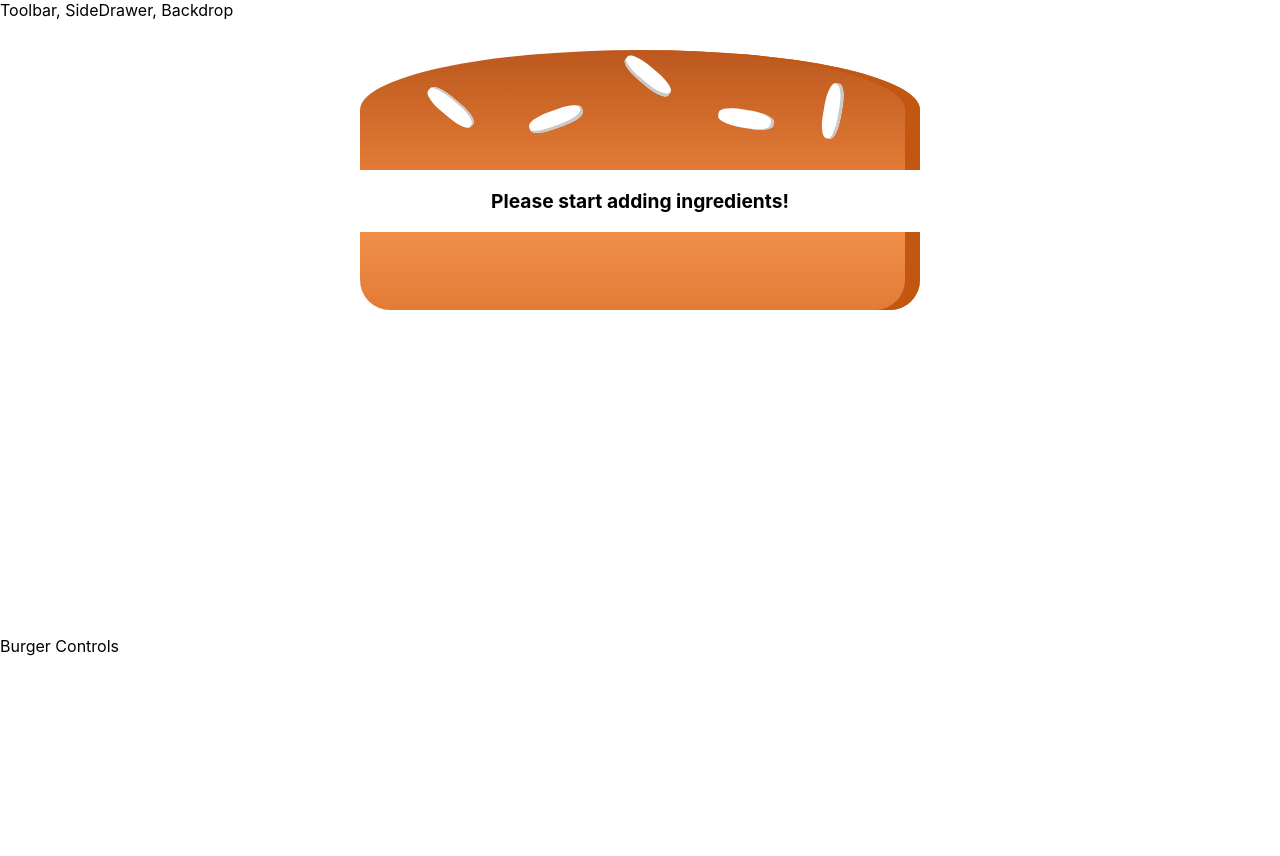
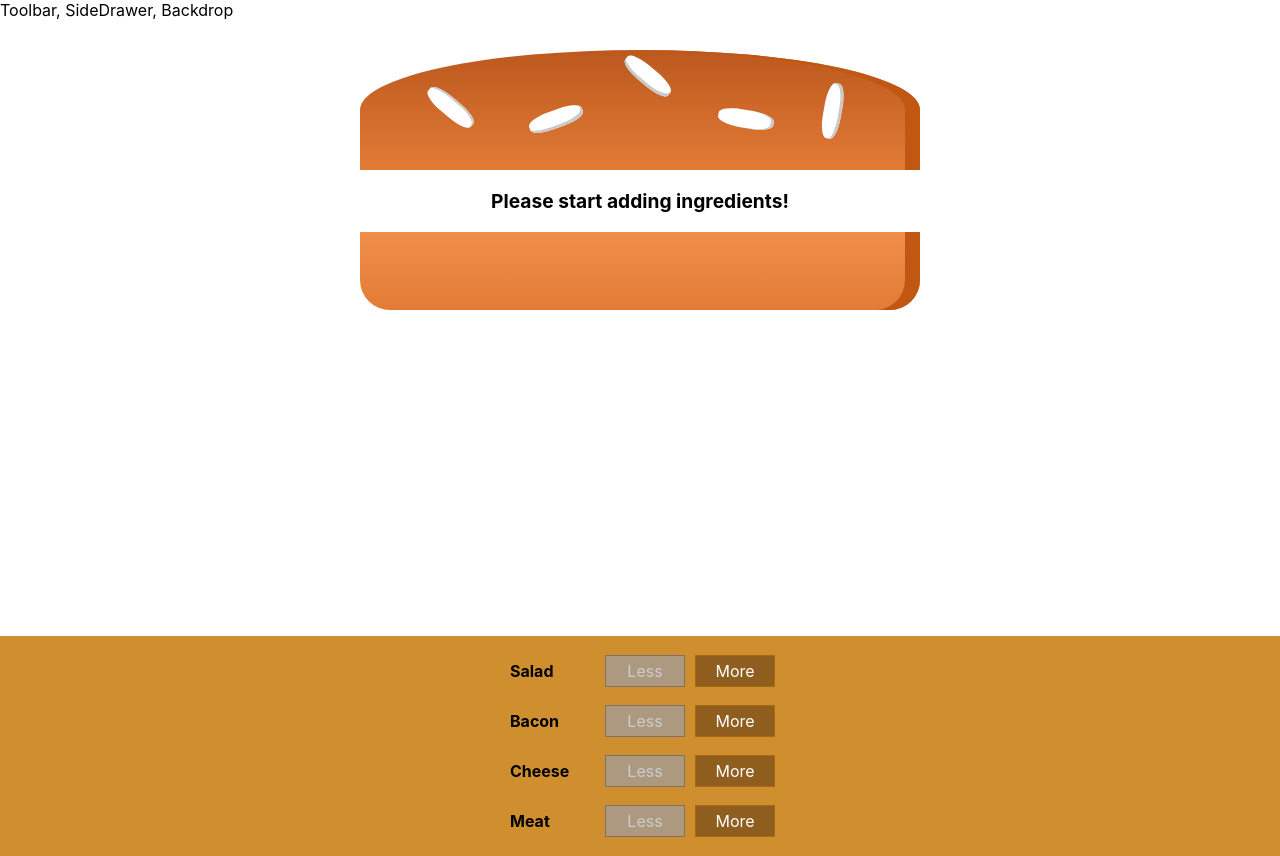
Before and after one commit to StevenCalverley/burger-builder, a React (Create React App) app: page / in a window 1280 px wide. Before the commit the page ends 800 px from the top, so only its background shows below. Built offline with nearby package versions, Linux system fonts and the light colour scheme.

Commit message:
Add Build Controls - create BuildControls - create BuildControl - add logic to add and remove ingedients

```diff
--- /dev/null
+++ b/src/components/Burger/BuildControls/BuildControl/BuildControl.js
@@ -0,0 +1,20 @@
+import React from 'react';
+import styles from './BuildControl.module.css';
+
+const buildControl = (props) => (
+  <div className={styles.BuildControl}>
+    <div className={styles.Label}>{props.label}</div>
+    <button
+      className={styles.Less}
+      onClick={props.remove}
+      disabled={props.disabled}
+    >
+      Less
+    </button>
+    <button className={styles.More} onClick={props.added}>
+      More
+    </button>
+  </div>
+);
+
+export default buildControl;
--- /dev/null
+++ b/src/components/Burger/BuildControls/BuildControl/BuildControl.module.css
@@ -0,0 +1,56 @@
+.BuildControl {
+  display: flex;
+  justify-content: space-between;
+  align-items: center;
+  margin: 5px 0;
+}
+
+.BuildControl button {
+  display: block;
+  font: inherit;
+  padding: 5px;
+  margin: 0 5px;
+  width: 80px;
+  border: 1px solid #AA6817;
+  cursor: pointer;
+  outline: none;
+}
+
+.BuildControl button:disabled {
+  background-color: #AC9980;
+  border: 1px solid #7E7365;
+  color: #ccc;
+  cursor: default;
+}
+
+.BuildControl button:hover:disabled {
+  background-color: #AC9980;
+  color: #ccc;
+  cursor: not-allowed;
+}
+
+.Label {
+  padding: 10px;
+  font-weight: bold;
+  width: 80px;
+}
+
+.BuildControl .Less {
+  background-color: #D39952;
+  color: white;
+}
+
+.BuildControl .More {
+  background-color: #8F5E1E;
+  color: white;
+}
+
+.BuildControl .Less:hover, .BuildControl .Less:active {
+  background-color: #DAA972;
+  color: white;
+}
+
+.BuildControl .More:hover,.BuildControl .More:active {
+  background-color: #99703F;
+  color: white;
+}
--- /dev/null
+++ b/src/components/Burger/BuildControls/BuildControls.js
@@ -0,0 +1,28 @@
+import React from 'react';
+import styles from './BuildControls.module.css';
+
+import BuildControl from './BuildControl/BuildControl';
+
+const controls = [
+  { label: 'Salad', type: 'salad' },
+  { label: 'Bacon', type: 'bacon' },
+  { label: 'Cheese', type: 'cheese' },
+  { label: 'Meat', type: 'meat' },
+];
+const buildControls = (props) => (
+  <div className={styles.BuildControls}>
+    {controls.map((ctrl) => {
+      return (
+        <BuildControl
+          key={ctrl.label}
+          label={ctrl.label}
+          added={() => props.ingredientAdded(ctrl.type)}
+          remove={() => props.ingredientRemoved(ctrl.type)}
+          disabled={props.disabled[ctrl.type]}
+        />
+      );
+    })}
+  </div>
+);
+
+export default buildControls;
--- /dev/null
+++ b/src/components/Burger/BuildControls/BuildControls.module.css
@@ -0,0 +1,10 @@
+.BuildControls {
+  width: 100%;
+  background-color: #CF8F2E;
+  display: flex;
+  flex-flow: column;
+  align-items: center;
+  box-shadow: 0 2px 1px #ccc;
+  margin: auto;
+  padding: 10px 0;
+}
--- a/src/containers/BurgerBuilder/BurgerBuilder.js
+++ b/src/containers/BurgerBuilder/BurgerBuilder.js
@@ -1,7 +1,14 @@
 import React, { Component } from 'react';
 import Aux from '../../hoc/Aux';
 import Burger from '../../components/Burger/Burger';
+import BuildControls from '../../components/Burger/BuildControls/BuildControls';
 
+const INGREDIENTS_PRICES = Object.freeze({
+  salad: 0.5,
+  cheese: 0.4,
+  meat: 1.75,
+  bacon: 0.8,
+});
 class BurgerBuilder extends Component {
   state = {
     ingredients: {
@@ -10,13 +17,53 @@
       cheese: 0,
       meat: 0,
     },
+    totalPrice: 6,
+  };
+
+  addIngredientHandler = (type) => {
+    const oldCount = this.state.ingredients[type];
+    const updatedCount = oldCount + 1;
+    const updatedIngredients = {
+      ...this.state.ingredients,
+    };
+    updatedIngredients[type] = updatedCount;
+    const priceAddition = INGREDIENTS_PRICES[type];
+    const oldPrice = this.state.totalPrice;
+    const newPrice = oldPrice + priceAddition;
+    this.setState({ totalPrice: newPrice, ingredients: updatedIngredients });
+  };
+
+  removeIngredientHandler = (type) => {
+    const oldCount = this.state.ingredients[type];
+    if (oldCount <= 0) {
+      return;
+    }
+    const updatedCount = oldCount - 1;
+    const updatedIngredients = {
+      ...this.state.ingredients,
+    };
+    updatedIngredients[type] = updatedCount;
+    const priceDeduction = INGREDIENTS_PRICES[type];
+    const oldPrice = this.state.totalPrice;
+    const newPrice = oldPrice - priceDeduction;
+    this.setState({ totalPrice: newPrice, ingredients: updatedIngredients });
   };
 
   render() {
+    const disabledInfo = {
+      ...this.state.ingredients,
+    };
+    for (let key in disabledInfo) {
+      disabledInfo[key] = disabledInfo[key] <= 0;
+    }
     return (
       <Aux>
         <Burger ingredients={this.state.ingredients} />
-        <div>Burger Controls</div>
+        <BuildControls
+          ingredientAdded={this.addIngredientHandler}
+          ingredientRemoved={this.removeIngredientHandler}
+          disabled={disabledInfo}
+        />
       </Aux>
     );
   }
```
